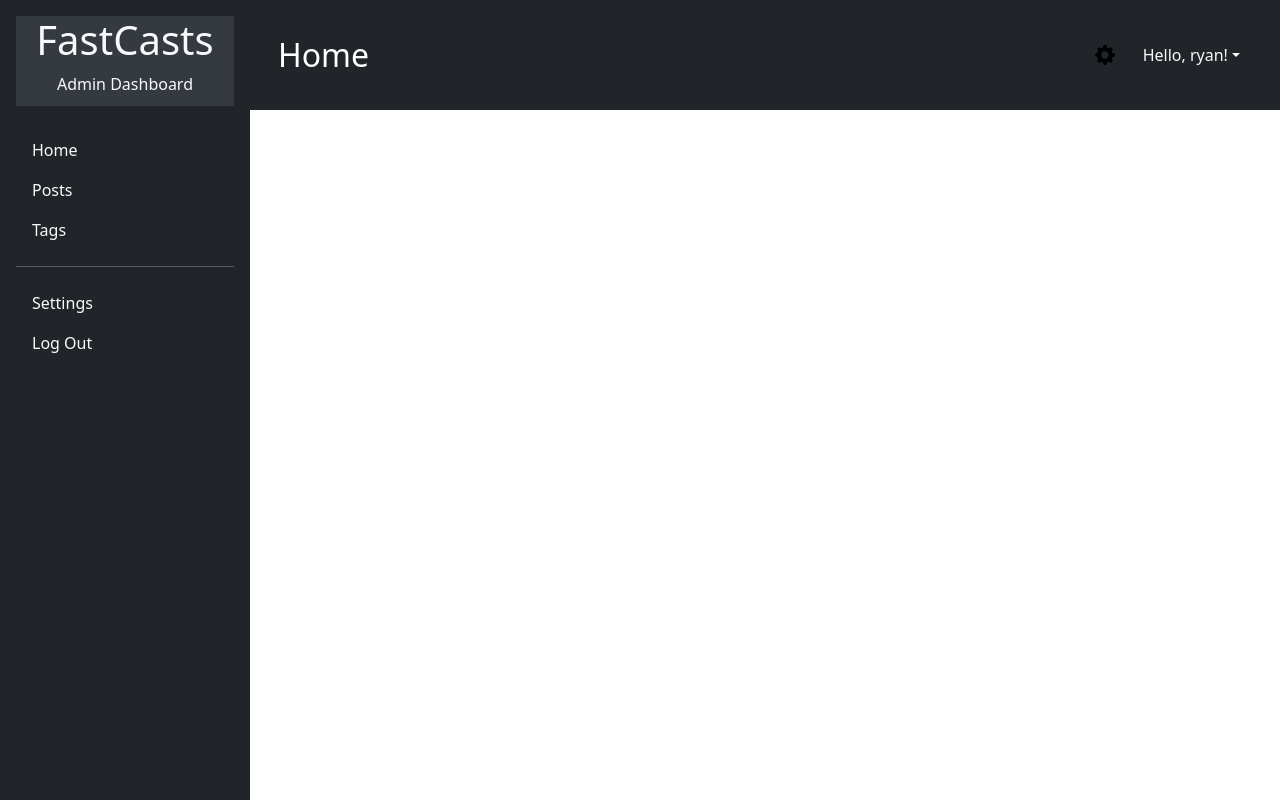
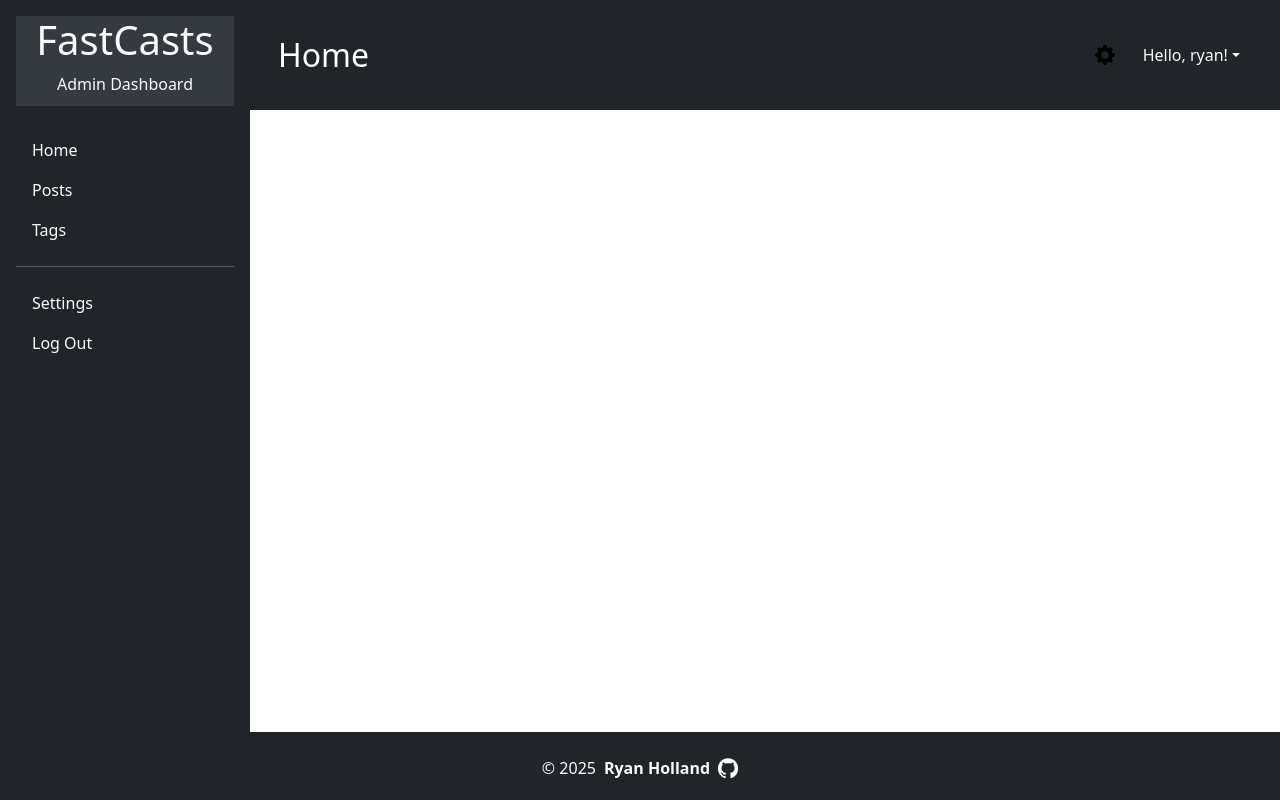
Before and after one commit to ryangholland/top-blog-admin, a React (Vite) app: page /posts in a window 1280 px wide. Built offline with nearby package versions, Linux system fonts and the light colour scheme.

Commit message:
Create Footer component, adjust overall App layout

```diff
--- a/src/App.jsx
+++ b/src/App.jsx
@@ -1,18 +1,23 @@
 import Header from "./components/Header";
 import Sidebar from "./components/Sidebar";
+import Footer from "./components/Footer";
 
 function App() {
   return (
-    <div className="d-flex">
-      <Sidebar />
-      <div className="flex-grow-1">
-        <Header
-          pageTitle="Home"
-          userName="ryan"
-          onLogout={() => console.log("Logging out...")}
-        />
-        {/* Main content goes here */}
+    <div className="d-flex flex-column" style={{ minHeight: "100vh" }}>
+      {/* Sidebar */}
+      <div className="d-flex flex-grow-1">
+        <Sidebar />
+        <div className="flex-grow-1">
+          {/* Header */}
+          <Header pageTitle="Home" userName="ryan" onLogout={() => console.log("Logging out...")} />
+
+          {/* Main content goes here */}
+        </div>
       </div>
+
+      {/* Footer */}
+      <Footer />
     </div>
   );
 }
--- /dev/null
+++ b/src/components/Footer.jsx
@@ -0,0 +1,33 @@
+import { Container, Row, Col } from "react-bootstrap";
+
+export default function Footer() {
+  return (
+    <footer className="bg-dark text-light py-3">
+      <Container fluid>
+        <Row className="justify-content-center">
+          <Col className="text-center">
+            <p className="my-2 mb-1 d-flex gap-2 justify-content-center">
+              &copy; {new Date().getFullYear()} <strong>Ryan Holland</strong>
+
+              <a
+                href="https://github.com/ryangholland"
+                target="_blank"
+                rel="noopener noreferrer"
+                className="text-white d-inline-flex align-items-center ml-3"
+              >
+                <img
+                  src="/images/github.png"
+                  alt="GitHub Cat Logo"
+                  width="20"
+                  height="20"
+                  className="mr-2"
+                />
+
+              </a>
+            </p>
+          </Col>
+        </Row>
+      </Container>
+    </footer>
+  );
+}
--- a/src/components/Sidebar.jsx
+++ b/src/components/Sidebar.jsx
@@ -3,7 +3,7 @@ import { Nav } from "react-bootstrap";
 export default function Sidebar() {
   return (
     <div
-      className="d-flex flex-column bg-dark text-light vh-100 p-3"
+      className="d-flex flex-column bg-dark text-light  p-3"
       style={{ width: "250px" }}
     >
       {/* Project Name */}
```
Also changed, not shown: public/images/github.png (added).
